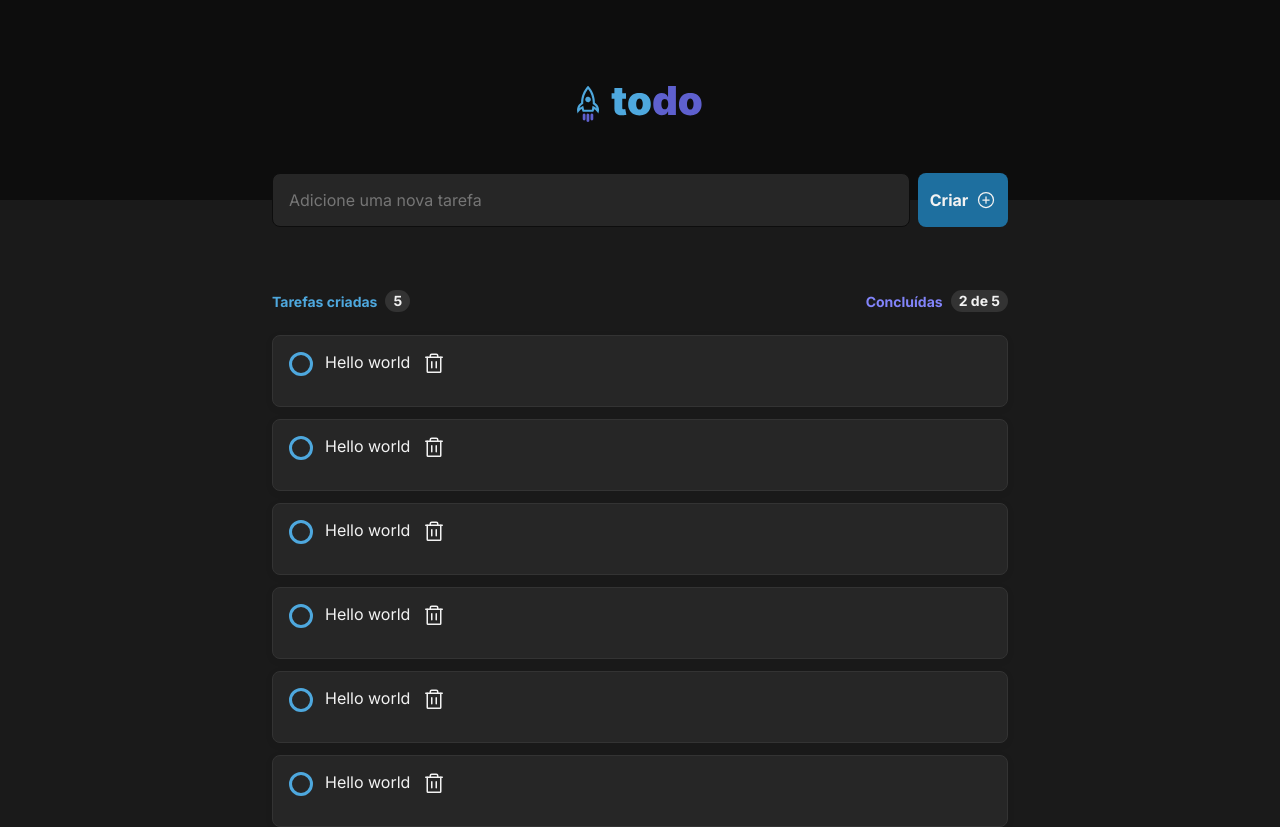
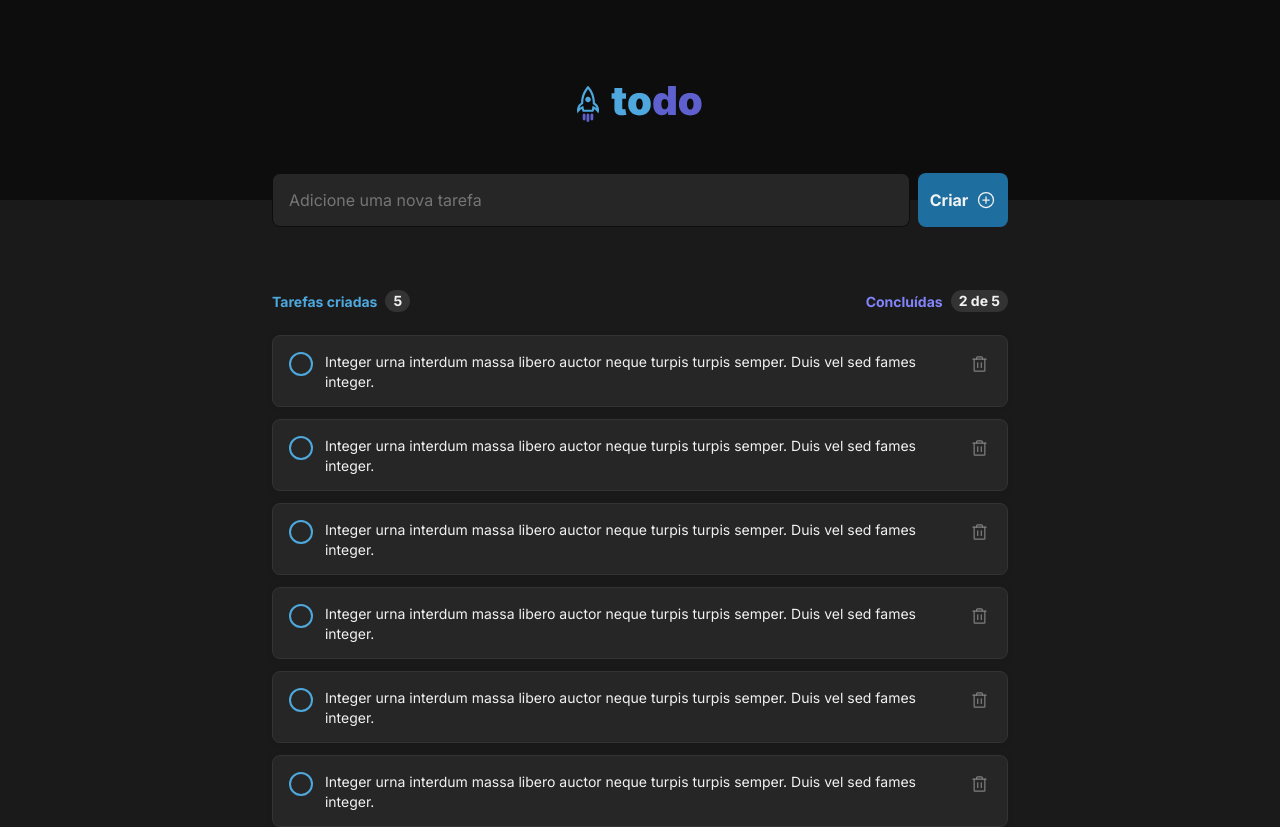
Before and after one commit to gbeserra95/ignite-to-do, a React (Vite) app: page / in a window 1280 px wide. Built offline with nearby package versions, Linux system fonts and the light colour scheme.

Commit message:
feat: trash can and line styles

```diff
--- a/src/components/ListItem.module.css
+++ b/src/components/ListItem.module.css
@@ -16,7 +16,7 @@
 	height: 24px;
 	color: var(--gray-100);
 	background: transparent;
-	border: 3px solid var(--blue);
+	border: 2px solid var(--blue);
 	border-radius: 50%;
 	transition: 0.1s;
 	cursor: pointer;
@@ -39,3 +39,34 @@
 .checkbox:checked:hover {
 	background-color: var(--purple);
 }
+
+.item span {
+	width: min(39.5rem, 100%);
+	height: 2.5rem;
+	font-size: 0.875rem;
+	line-height: 1.25rem;
+	color: var(--gray-100);
+	text-align: left;
+	text-overflow: ellipsis;
+	display: -webkit-box;
+	-webkit-line-clamp: 2;
+	-webkit-box-orient: vertical;
+	overflow: hidden;
+}
+
+.trash {
+	width: 1.5rem;
+	height: 1.5rem;
+	display: flex;
+	justify-content: center;
+	align-items: center;
+	color: var(--gray-300);
+	border-radius: 4px;
+	cursor: pointer;
+	transition: 0.1s;
+}
+
+.trash:hover {
+	color: var(--danger);
+	background: var(--gray-400);
+}
--- a/src/components/ListItem.tsx
+++ b/src/components/ListItem.tsx
@@ -11,8 +11,13 @@ export function ListItem() {
 	return (
 		<li className={styles.item}>
 			<input className={styles.checkbox} type='checkbox' />
-			<span>Hello world</span>
-			<Trash size={24} />
+			<span>
+				Integer urna interdum massa libero auctor neque turpis turpis
+				semper. Duis vel sed fames integer.
+			</span>
+			<div className={styles.trash}>
+				<Trash size={19} />
+			</div>
 		</li>
 	);
 }
```
